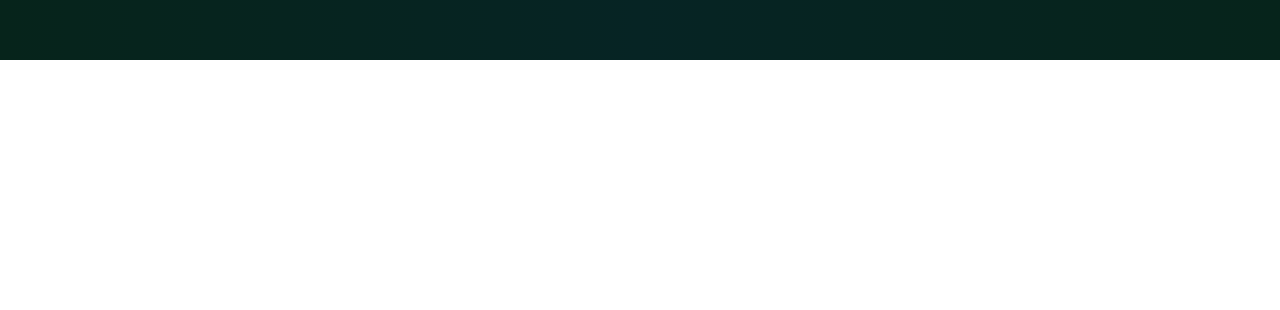
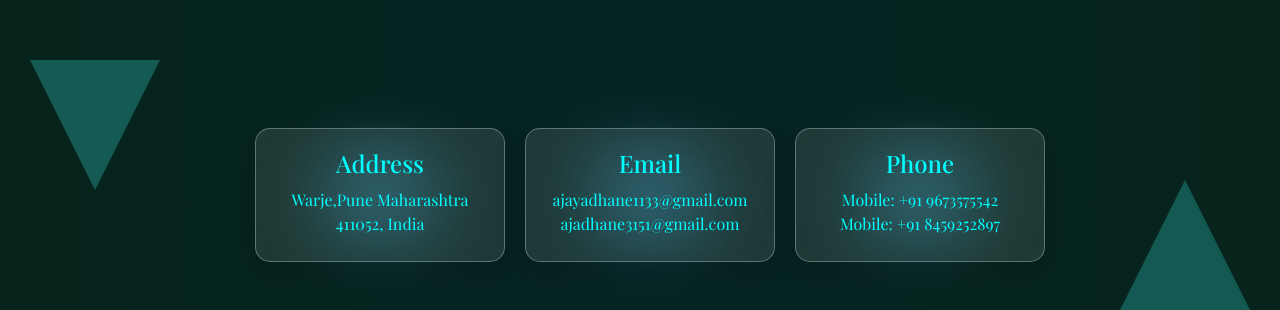
Before and after one commit to ajayadhane/portfolio, a React (Vite) app: page /contact in a window 1280 px wide. Shown: the part 740-1050 px from the top of the page. Before the commit the page ends 800 px from the top, so only its background shows below. Built offline with nearby package versions, Linux system fonts and the light colour scheme; a web font is replaced by a local one.

Commit message:
footer added from main branch

```diff
--- a/src/components/Home.jsx
+++ b/src/components/Home.jsx
@@ -15,8 +15,8 @@
           <div className="col-md-6 d-flex align-items-center justify-content-center p-3">
             <div>
               <div className="typing-effect">
-                <h2>Hi,I am Ajay</h2>
-                <span className="text-effect">I'm</span>
+                <h2>Welcome! I’m Ajay,</h2>
+                <span className="text-effect">I’m</span>
                 <TypeAnimation
                   className="TypeAnimation"
                   sequence={[
@@ -33,9 +33,7 @@
                   deletionSpeed={30}
                   repeat={Infinity}
                 />
-                <h2>
-                  Welcome to my portfolio! Explore my projects and skills.
-                </h2>
+                <h2>Let’s explore my work together!</h2>
                 <>
                   <ResumeDownloader />
                 </>
--- a/src/components/Portfolio.jsx
+++ b/src/components/Portfolio.jsx
@@ -6,6 +6,7 @@
 import Skills from "./Skills";
 import Projects from "./Projects";
 import Contact from "./Contact";
+import Footer from "./footer/Footer";
 export default function Portfolio() {
   return (
     <div className="mainStyle">
@@ -19,6 +20,7 @@
           <Route path="/projects" element={<Projects />} />
           <Route path="/contact" element={<Contact />} />
         </Routes>
+        <Footer/>
       </BrowserRouter>
     </div>
   );
--- /dev/null
+++ b/src/components/footer/Footer.jsx
@@ -0,0 +1,14 @@
+import React from "react";
+import FooterCard from "./FooterCard";
+
+const Footer = () => {
+  return (
+    <footer className="footer-container">
+      <div className="background-element"></div>
+      <FooterCard />
+      <div className="background-element"></div>
+    </footer>
+  );
+};
+
+export default Footer;
--- /dev/null
+++ b/src/components/footer/FooterCard.jsx
@@ -0,0 +1,32 @@
+import React from "react";
+
+const FooterCard = () => {
+  return (
+    <div className="cards-container">
+      <span className="lightStyle"></span>
+      <div className="glass-card">
+        <h3>Address</h3>
+        <p>
+          Warje,Pune Maharashtra 411052,
+          India
+        </p>
+      </div>
+      <div className="glass-card">
+        <h3>Email</h3>
+        <p>
+          ajayadhane1133@gmail.com <br />
+          ajadhane3151@gmail.com <br />
+        </p>
+      </div>
+      <div className="glass-card">
+        <h3>Phone</h3>
+        <p>
+          Mobile: +91 9673575542 <br />
+          Mobile: +91 8459252897 <br />
+        </p>
+      </div>
+    </div>
+  );
+};
+
+export default FooterCard;
--- a/src/portfolio.css
+++ b/src/portfolio.css
@@ -464,3 +464,122 @@
         }
     }
 }
+
+
+/* footer css */
+
+.footer-container {
+    background: transparent;
+    position: relative;
+    padding: 20px;
+    color: #fff;
+    min-height: 250px;
+    display: flex;
+    align-items: center;
+    justify-content: center;
+    overflow: hidden;
+}
+
+.footer-content {
+    position: relative;
+    z-index: 2;
+    text-align: center;
+}
+
+.background-element {
+    position: absolute;
+    width: 150px;
+    height: 150px;
+    background: #1a706a;
+    clip-path: polygon(50% 0%, 0% 100%, 100% 100%);
+    opacity: 0.7;
+    z-index: 1;
+}
+
+.background-element:first-of-type {
+    top: -20px;
+    left: 20px;
+    transform: rotate(180deg);
+}
+
+.background-element:last-of-type {
+    bottom: -20px;
+    right: 20px;
+}
+
+.cards-container {
+    display: flex;
+    gap: 20px;
+    justify-content: center;
+    align-items: center;
+    margin-top: 20px;
+}
+
+.glass-card {
+    position: relative;
+    background: rgba(255, 255, 255, 0.1);
+    border-radius: 15px;
+    padding: 20px;
+    color: aqua;
+    width: 250px;
+    text-align: center;
+    backdrop-filter: blur(20px);
+    border: 1px solid rgba(255, 255, 255, 0.3);
+    box-shadow: 0 10px 30px rgba(0, 0, 0, 0.2);
+    transition: transform 0.3s ease;
+    z-index: 2;
+}
+
+.glass-card::before {
+    content: '';
+    position: absolute;
+    top: 0;
+    left: 0;
+    right: 0;
+    bottom: 0;
+    border-radius: 15px;
+    background: radial-gradient(circle, rgba(65, 144, 171, 0.5) 0%, rgba(0, 201, 255, 0) 70%);
+    z-index: -1;
+    filter: blur(20px);
+}
+
+.glass-card:hover {
+    transform: scale(1.05);
+}
+
+.glass-card h3 {
+    font-size: 1.5em;
+    margin-bottom: 10px;
+}
+
+.glass-card p {
+    margin: 5px 0;
+    font-size: 1em;
+}
+
+@media (max-width: 768px) {
+    .cards-container {
+        flex-direction: column;
+        align-items: center;
+    }
+
+    .glass-card {
+        width: 80%;
+        margin: 10px 0;
+    }
+}
+
+@media (max-width: 480px) {
+    .glass-card {
+        font-size: 0.9em;
+        padding: 15px;
+    }
+
+    .glass-card h3 {
+        font-size: 1.2em;
+    }
+
+    .glass-card p {
+        font-size: 0.9em;
+    }
+}
```
